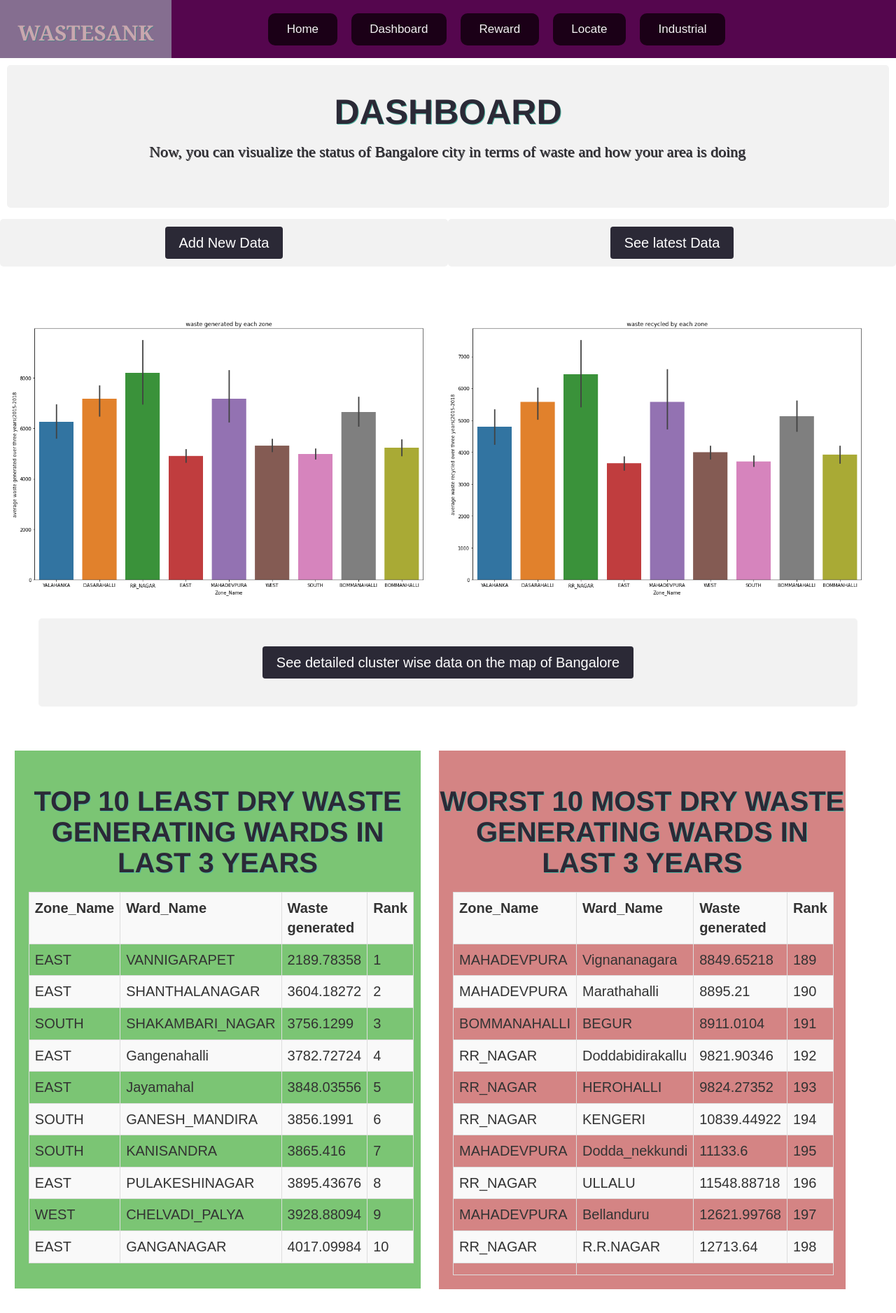
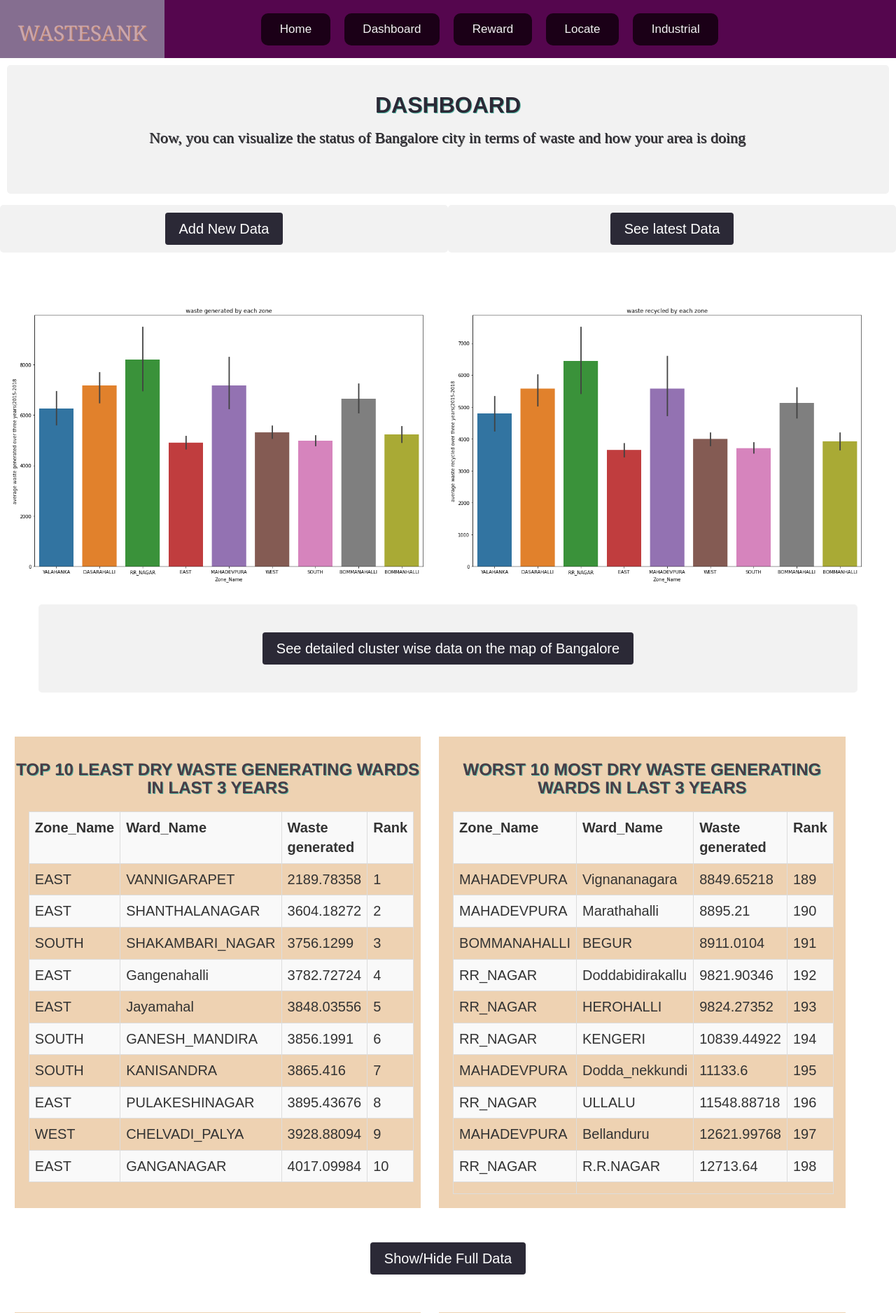
Before and after one commit to nikzagarwal/WasteSANK, a Flask app: page /local in a window 1280 px wide. Shown: the top 1877 px of the page at 70% size. Run offline with Flask 2, Linux system fonts and the light colour scheme; data comes from the database, SQL or seed files in the repository; some libraries are stand-ins or nearby versions.

Commit message:
The color of Home page card, table of every page and written content are changed to a more lighter theme(color) and under forms also same things are applied. Some of the content sizes are also reduced to normal.

```diff
--- a/templates/base.html
+++ b/templates/base.html
@@ -72,8 +72,8 @@
           font-size: 18px;
           border: none;
           outline: none;
-          background-color: rgb(9, 4, 27);
-          color: white;
+          background-color: #E88873;
+          color: #a37774;
           cursor: pointer;
           padding: 15px;
           border-radius: 5em;
@@ -81,7 +81,7 @@
         }
 
         #myBtn:hover {
-          background-color: #555;
+          background-color: #70635c;
         }
         </style>
 <script>
--- a/templates/local.html
+++ b/templates/local.html
@@ -7,7 +7,7 @@
 <!-- result  -->
 <section>
     <div class="goalbox">
-        <h1>Dashboard</h1>
+        <h1  style="font-size: xx-large;"> Dashboard</h1>
         <p> Now, you can visualize the status of Bangalore city in terms of waste and how your area is doing</p>
         <br>
     </div>
@@ -75,8 +75,8 @@
             });
         });
     </script>
-    <div class="col-50" style="width: 45%; margin-left: 2%;padding-bottom: 1.25%;  border: 4cm; background-color: rgb(123, 197, 116);">
-        <h5 id="rank">Top 10 Least Dry Waste Generating wards in last 3 years</h5>
+    <div class="col-50" style="width: 45%; margin-left: 2%;padding-bottom: 1.25%;  border: 4cm; background-color: #eed2b2;">
+        <h5 id="rank" style="font-size: x-large;color:#483C46;">Top 10 Least Dry Waste Generating wards in last 3 years</h5>
         <div id="data_table2" style="margin: 1em 1em 1em 1em;">
 
         </div>
@@ -117,8 +117,8 @@
             });
         });
     </script>
-    <div class="col-50" style="width: 45%; margin-left: 2%; border: 4cm; background-color: rgb(212, 132, 132);">
-        <h5 id="rank">Worst 10 Most Dry Waste Generating wards in last 3 years</h5>
+    <div class="col-50" style="width: 45%; margin-left: 2%; border: 4cm; background-color: #eed2b2;">
+        <h5 id="rank" style="font-size: x-large;color:#483C46;">Worst 10 Most Dry Waste Generating wards in last 3 years</h5>
         <div id="data_table5" style="margin: 1em 1em 1em 1em;">
 
         </div>
@@ -214,8 +214,8 @@
         });
     });
 </script>
-<div class="col-50" style="width: 45%; margin-left: 2%;padding-bottom: 1.25%; border: 4cm; background-color: rgb(123, 197, 116);">
-    <h5 id="rank">Top 10 Most Waste Recycling Wards in last 3 years</h5>
+<div class="col-50" style="width: 45%; margin-left: 2%;padding-bottom: 1.25%; border: 4cm; background-color: #eed2b2;">
+    <h5 id="rank"  style="font-size: x-large;color:#483C46;">Top 10 Most Waste Recycling Wards in last 3 years</h5>
     <div id="data_table6" style="margin: 1em 1em 1em 1em;">
 
     </div>
@@ -258,8 +258,8 @@
         });
     });
 </script>
-<div class="col-50" style="width: 45%; margin-left: 2%; border: 4cm; background-color: rgb(212, 132, 132);">
-    <h5 id="rank">Worst 10 Most Waste Recycling Wards in last 3 years</h5>
+<div class="col-50" style="width: 45%; margin-left: 2%; border: 4cm; background-color: #eed2b2;">
+    <h5 id="rank" style="font-size: x-large;color:#483C46;">Top 10 Most Waste Recycling Wards in last 3 years </h5>
     <div id="data_table3" style="margin: 1em 1em 1em 1em;">
 
     </div>
@@ -355,14 +355,16 @@
     </table>
 </div>
 
+
 <style>
+
     h2{
         text-align: center;
-    font-weight: bolder;
+    font-weight: normal;
     font-family: 'Helvetica Neue', sans-serif;
-    text-shadow: #53b4a2 1px 1px;
+    text-shadow: #f5b266 1px 1px;
     text-transform: uppercase;
-
+    background-color: rosybrown 1px 1px;
     color:rgb(43, 41, 54);
     }
 
@@ -383,8 +385,8 @@
         }
 
         .styled-table thead tr {
-            background-color: #009879;
-            color: #ffffff;
+            background-color: #eed2b2;
+            color: rgb(43, 41, 54);
             text-align: left;
         }
 
@@ -402,12 +404,12 @@
         }
 
         .styled-table tbody tr:last-of-type {
-            border-bottom: 2px solid #009879;
+            border-bottom: 2px solid #eed2b2;
         }
 
         .styled-table tbody tr.active-row {
             font-weight: bold;
-            color: #009879;
+            color: #181410;
         }
 
         .button {
--- a/templates/localform.html
+++ b/templates/localform.html
@@ -7,7 +7,7 @@
 <!-- result  -->
 <section>
     <div class="goalbox" >
-        <h1>Add your data</h1>
+        <h1  style="font-size: xx-large;">Add your data</h1>
 
         <br>
     </div>
--- a/templates/locate.html
+++ b/templates/locate.html
@@ -55,9 +55,9 @@
         <h1 style=" text-align: center;
         font-weight: bolder;
         font-family: 'Helvetica Neue', sans-serif;
-        text-shadow: #53b4a2 1px 1px;
+        text-shadow: #12302a 1px 1px;
         text-transform: uppercase;
-        font-size: 300%;
+        font-size: xx-large;
         color:rgb(43, 41, 54);">A feature Coming soon</h1>
     </div>
    <br>
--- a/templates/rewardform.html
+++ b/templates/rewardform.html
@@ -7,7 +7,7 @@
 <!-- result  -->
 <section>
     <div class="goalbox" >
-        <h1>Add your data   </h1>
+        <h1 style="font-size: xx-large;">Add your data </h1>
         <p>You will be contacted to collect waste and in turn reward you</p>
         <br>
     </div>
```
Also changed, not shown: templates/index.html (+7 -7 lines), templates/industry.html (+8 -8 lines), templates/reward.html (+7 -7 lines).
